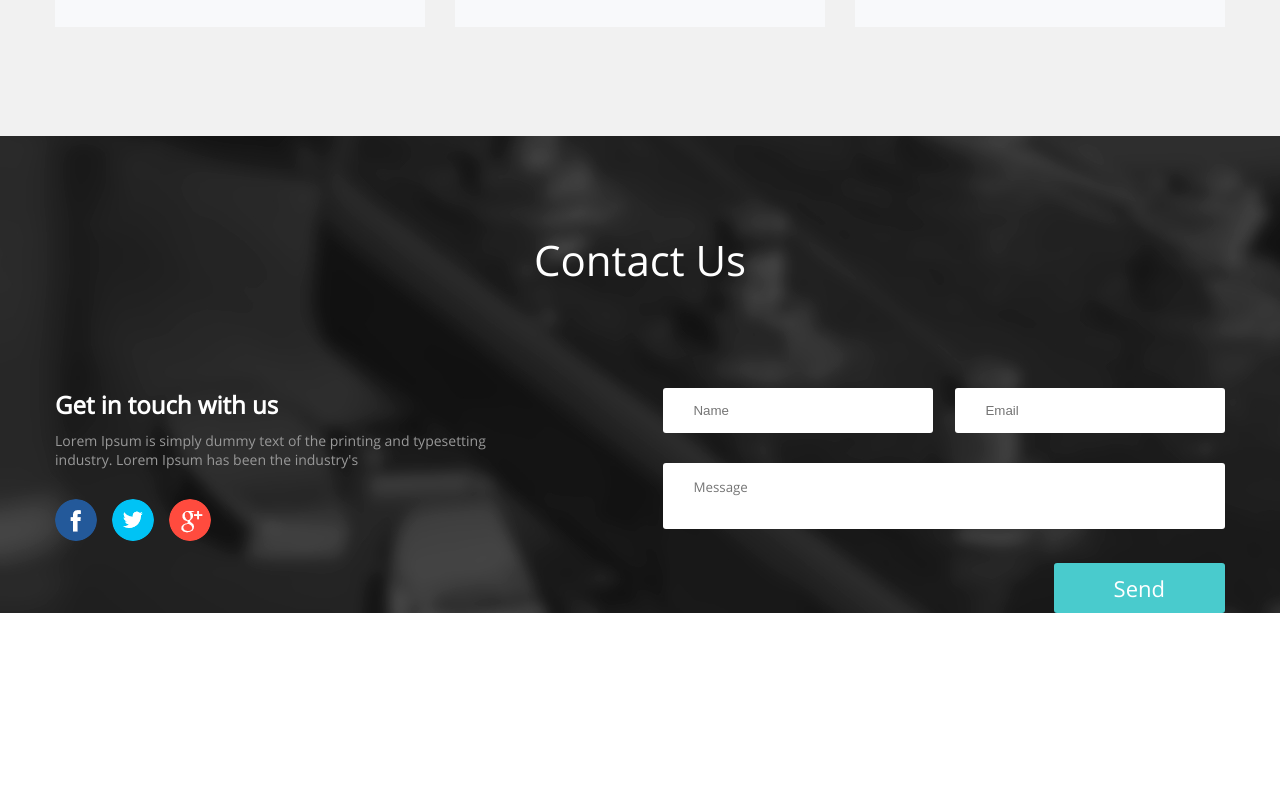
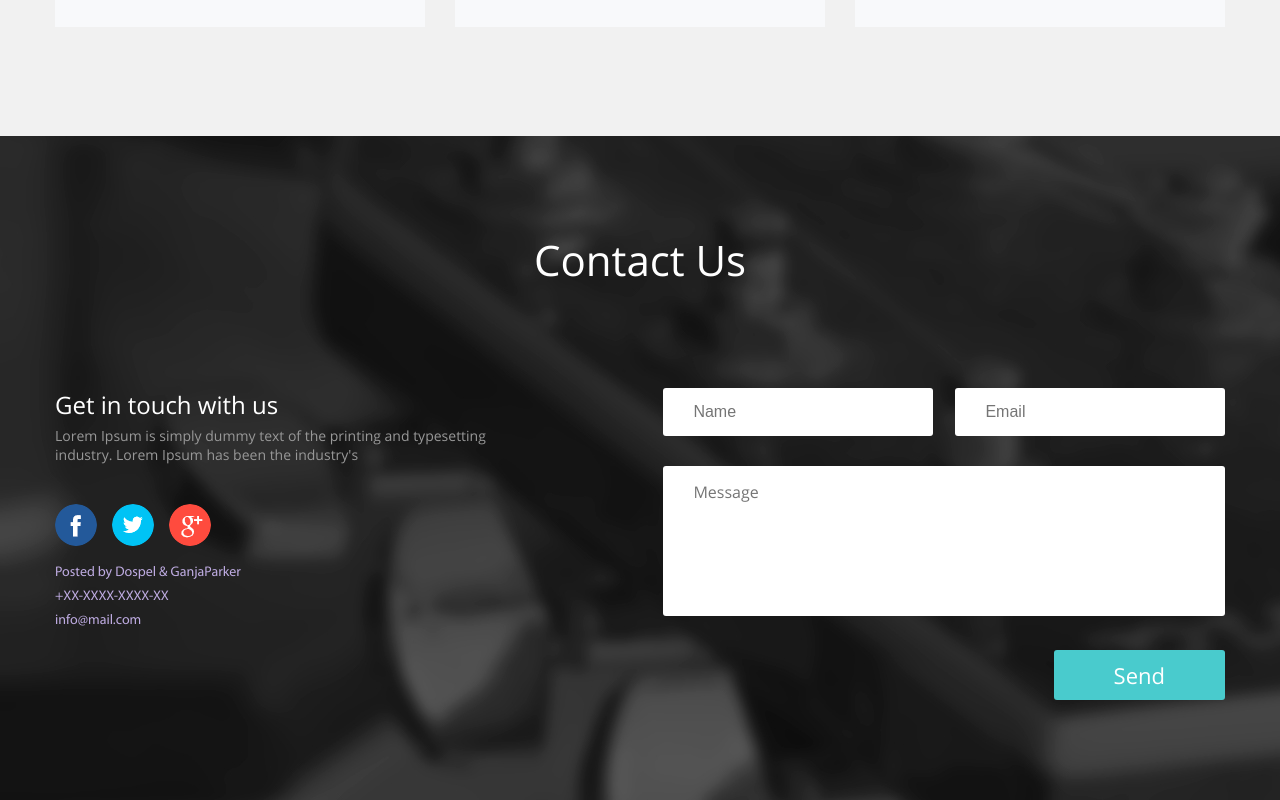
Before and after one commit to Melagomania/author, a website: page app/index.html in a window 1280 px wide. Shown: the part 1977-2777 px from the top of the page. Before the commit the page ends 2590 px from the top, so only its background shows below. Drawn offline with nearby package versions, Linux system fonts and the light colour scheme; files that its build step writes are made by us from their sources; files whose address does not match are found by name.

Commit message:
made footer

```diff
--- a/app/index.html
+++ b/app/index.html
@@ -130,9 +130,9 @@
           <li class="tw"></li>
           <li class="g"></li>
         </ul>
-        <span></span>
-        <span></span>
-        <span></span>
+        <span>Posted by Dospel &amp; GanjaParker</span>
+        <span>+XX-XXXX-XXXX-XX</span>
+        <span>info@mail.com</span>
       </div>
     <form class="forms" action="index.html" method="post">
       <label><input type="text" name="name" placeholder="Name" required></label>
--- a/app/sass/_colors.sass
+++ b/app/sass/_colors.sass
@@ -12,4 +12,5 @@ $card-border-color: #ecf0f1
 $card-button-color: #788492
 $subscription-cash-color: #485460
 $footer-color: #989898
+$form-color: #c1c1c1
 $footer-color-contacts: #bface2
--- a/app/sass/style.sass
+++ b/app/sass/style.sass
@@ -187,7 +187,7 @@ body
         background-color: $main-color
 
 footer
-  padding-top: 95px
+  padding: 95px 0 100px 0
   text-align: left
   background-image: url("../img/footer.jpg")
   .container
@@ -202,14 +202,15 @@ footer
     float: left
     width: 40%
     h3
-      margin-bottom: 10px
+      margin-bottom: 5px
       font-size: 24px
+      font-weight: normal
       color: #fff
     p
       color: $footer-color
       max-width: 450px
       font-size: 14px
-      margin-bottom: 30px
+      margin-bottom: 40px
     ul
       margin-bottom: 15px
       font-size: 0
@@ -224,6 +225,11 @@ footer
           background-position: center 0
         &.g
           background-position: 42px 0
+    span
+      display: block
+      line-height: 24px
+      color: $footer-color-contacts
+      font-family: 'Myriad Pro'
   .forms
     width: 48%
     float: right
@@ -231,6 +237,8 @@ footer
       box-sizing: border-box
       padding: 15px 30px
       width: 48%
+      font-size: 16px
+      color: $form-color
       box-sizing: border-box
       border: none
       border-radius: 3px
@@ -244,7 +252,10 @@ footer
       box-sizing: border-box
       padding: 15px 30px
       margin-bottom: 30px
+      font-size: 16px
+      color: $form-color
       width: 100%
+      height: 150px
       border-radius: 3px
       border: none
       resize: none
```
Also changed, not shown: app/css/style.css.
